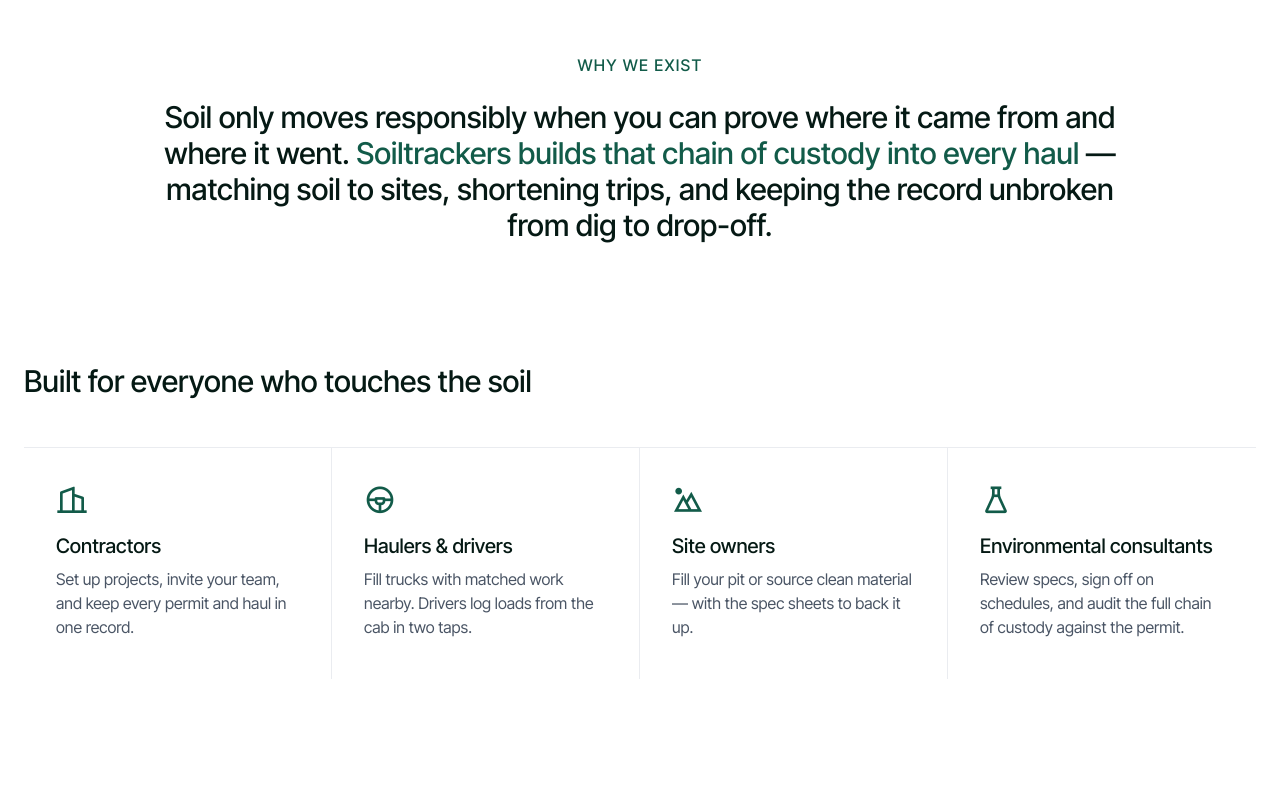
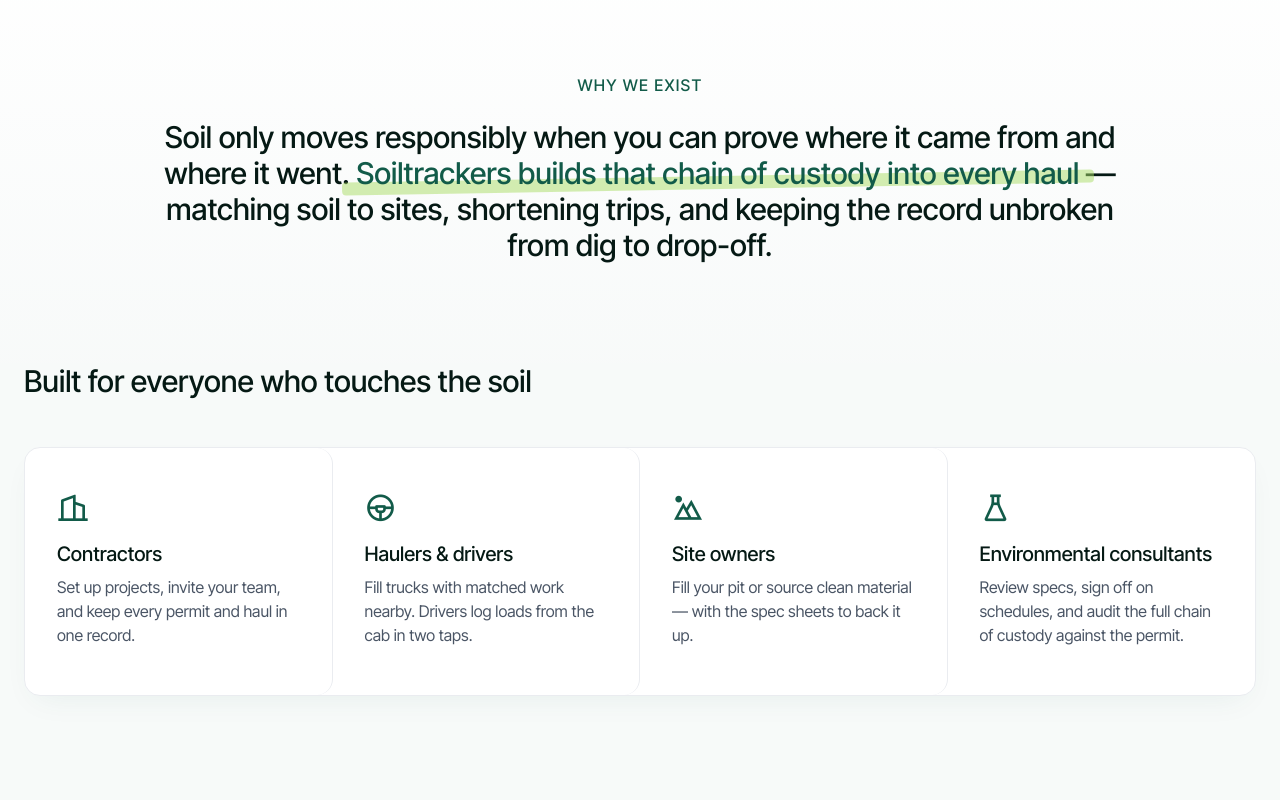
Before and after one commit to k2j0e/SoiltrackersWebsite, a Next.js app: page / in a window 1280 px wide. Shown: the part 980-1780 px from the top of the page. Built offline with nearby package versions, Linux system fonts and the light colour scheme; some icons are missing.

Commit message:
Add marker highlight effect to mission text and improve section visuals

```diff
--- a/src/app/page.module.css
+++ b/src/app/page.module.css
@@ -141,26 +141,63 @@
 
 /* Mission */
 .mission {
-  padding: 120px var(--st-space-6);
+  padding: 140px var(--st-space-6) 100px;
   text-align: center;
-  background: var(--st-surface);
+  background: linear-gradient(180deg, var(--st-surface) 0%, rgba(18, 91, 73, 0.03) 100%);
+}
+
+.highlightText {
+  position: relative;
+  display: inline-block;
+  color: var(--st-brand-primary);
+  z-index: 1;
+}
+
+.highlightText::after {
+  content: '';
+  position: absolute;
+  left: -2%;
+  bottom: 8%;
+  width: 104%;
+  height: 35%;
+  background: rgba(170, 221, 102, 0.5);
+  z-index: -1;
+  border-radius: 4px;
+  transform: rotate(-1deg);
 }
 
 /* Roles */
 .roles {
-  padding: 0 var(--st-space-6) 120px;
-  background: var(--st-surface);
+  padding: 0 var(--st-space-6) 140px;
+  background: rgba(18, 91, 73, 0.03);
 }
 
 .roleGrid {
   display: grid;
   grid-template-columns: repeat(4, 1fr);
-  border-top: 1px solid var(--st-ink-100);
+  background: var(--st-surface);
+  border: 1px solid var(--st-ink-100);
+  border-radius: 16px;
+  box-shadow: 0 12px 32px -12px rgba(18, 91, 73, 0.08);
 }
 
 .roleCol {
-  padding: 40px 32px;
+  padding: 48px 32px;
   border-right: 1px solid var(--st-ink-100);
+  transition: all 0.3s cubic-bezier(0.4, 0, 0.2, 1);
+  background: transparent;
+  border-radius: 16px;
+  position: relative;
+}
+.roleCol:last-child {
+  border-right: none;
+}
+.roleCol:hover {
+  transform: translateY(-8px);
+  background: var(--st-surface);
+  box-shadow: 0 20px 40px -12px rgba(18, 91, 73, 0.15);
+  z-index: 2;
+  border-color: transparent;
 }
 .roleCol i {
   font-size: 32px;
--- a/src/app/page.tsx
+++ b/src/app/page.tsx
@@ -90,7 +90,7 @@
         <section className={styles.mission}>
           <div className="st-sub-caps" style={{color: "var(--st-brand-primary)", marginBottom: 24, display: "flex", justifyContent: "center"}}>Why we exist</div>
           <p className="st-h2" style={{maxWidth: 980, margin: "0 auto"}}>
-            Soil only moves responsibly when you can prove where it came from and where it went. <span style={{color: "var(--st-brand-primary)"}}>Soiltrackers builds that chain of custody into every haul</span> — matching soil to sites, shortening trips, and keeping the record unbroken from dig to drop-off.
+            Soil only moves responsibly when you can prove where it came from and where it went. <span className={styles.highlightText}>Soiltrackers builds that chain of custody into every haul</span> — matching soil to sites, shortening trips, and keeping the record unbroken from dig to drop-off.
           </p>
         </section>
 
```
